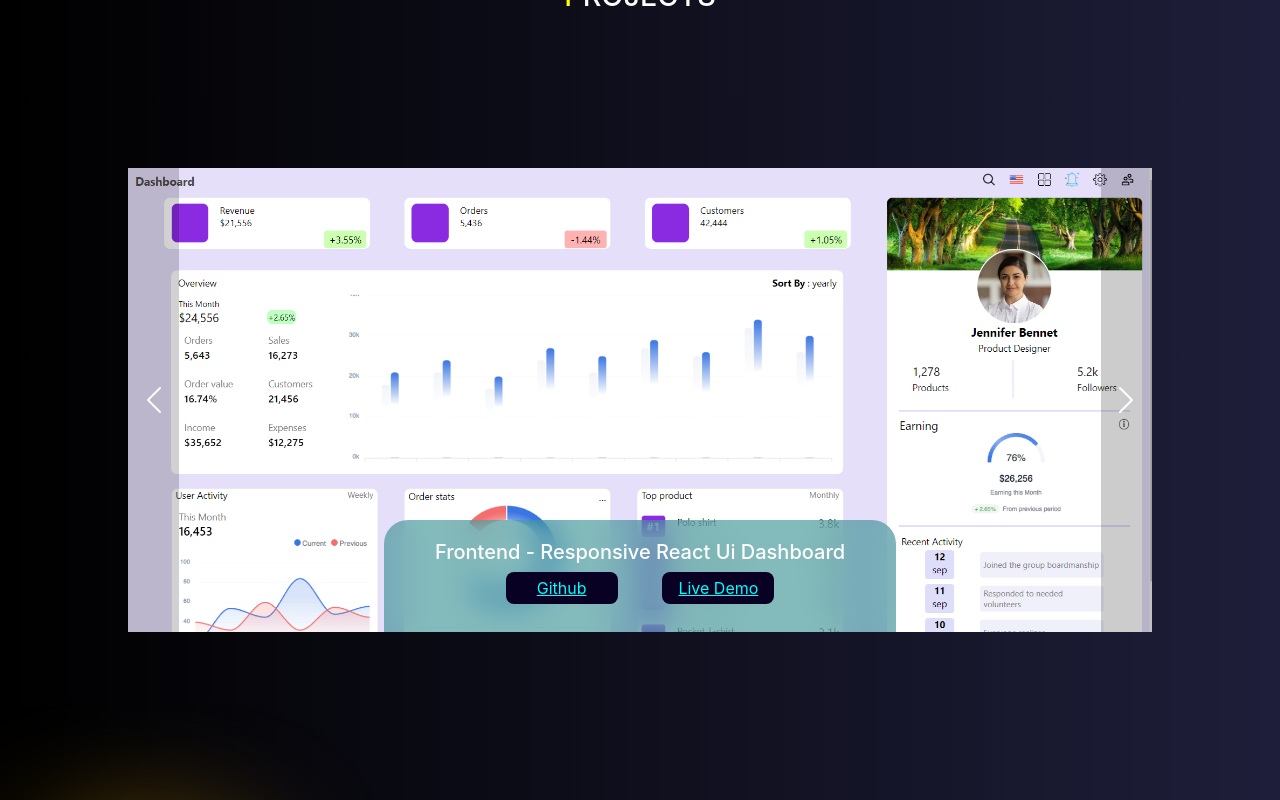
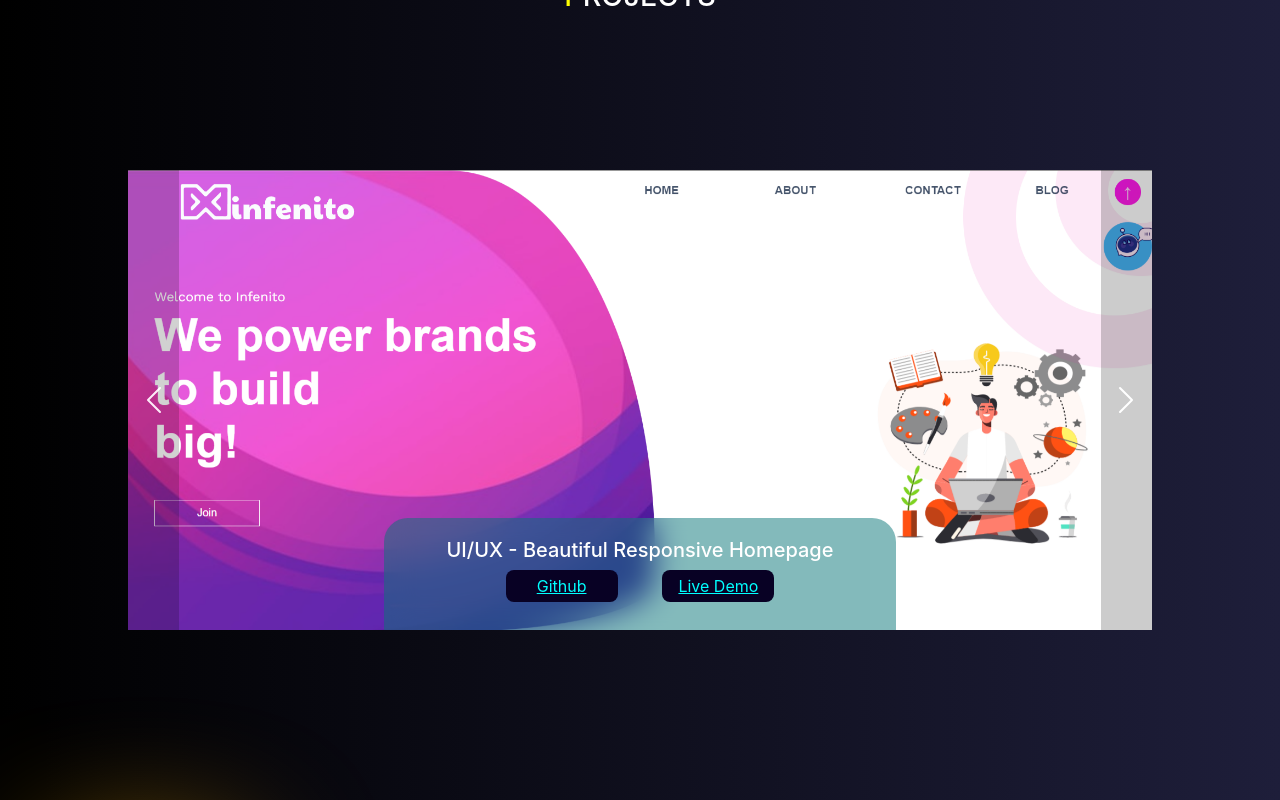
Before and after one commit to CoderAnurag007/My-Portfolio, a React (Create React App) app: page / in a window 1280 px wide. Both pictures are taken after a click on the button "Previous". Shown: the part 2695-3495 px from the top of the page. Built offline with nearby package versions, Linux system fonts and the light colour scheme.

Commit message:
updated resume

```diff
--- a/src/components/Projects/Projects.jsx
+++ b/src/components/Projects/Projects.jsx
@@ -5,6 +5,7 @@ import Text from "../../logos/text utils.png";
 import Pokemon from "../../logos/poke.png";
 import Dashboard from "../../logos/react dashboard.png";
 import Paint from "../../logos/paint.png";
+import Homepage from "../../logos/Homepage.png";
 const Projects = () => {
   return (
     <div className="project-container">
@@ -50,6 +51,12 @@ const Projects = () => {
             data-bs-target="#carouselExampleCaptions"
             data-bs-slide-to="4"
             aria-label="Slide 5"
+          ></button>
+          <button
+            type="button"
+            data-bs-target="#carouselExampleCaptions"
+            data-bs-slide-to="5"
+            aria-label="Slide 6"
           ></button>
         </div>
         <div className="carousel-inner">
@@ -109,13 +116,6 @@ const Projects = () => {
                 >
                   Github
                 </a>
-                {/* <a
-                  rel="noopener noreferrer"
-                  href="https://coderanurag007.github.io/Scripter/"
-                  target={"_blank"}
-                >
-                  Live Demo
-                </a> */}
               </div>
             </div>
           </div>
@@ -144,7 +144,7 @@ const Projects = () => {
           <div className="carousel-item">
             <img src={Dashboard} className="d-block w-100" alt="..." />
             <div className="carousel-caption project-detail">
-              <h5>Frontend - Responsive React Ui Dashboard</h5>
+              <h5>UI/UX- Responsive React Ui Dashboard</h5>
               <div className="projectopen">
                 <a
                   rel="noopener noreferrer"
@@ -156,6 +156,28 @@ const Projects = () => {
                 <a
                   rel="noopener noreferrer"
                   href="https://venerable-bavarois-c20bb4.netlify.app/"
+                  target={"_blank"}
+                >
+                  Live Demo
+                </a>
+              </div>
+            </div>
+          </div>
+          <div className="carousel-item">
+            <img src={Homepage} className="d-block w-100" alt="..." />
+            <div className="carousel-caption project-detail">
+              <h5>UI/UX - Beautiful Responsive Homepage</h5>
+              <div className="projectopen">
+                <a
+                  rel="noopener noreferrer"
+                  href="https://github.com/CoderAnurag007/Homepage-React-Ui"
+                  target={"_blank"}
+                >
+                  Github
+                </a>
+                <a
+                  rel="noopener noreferrer"
+                  href="https://silver-cannoli-a85c24.netlify.app/"
                   target={"_blank"}
                 >
                   Live Demo
```
Also changed, not shown: src/logos/Homepage.png (added), 1 other file (tests, documents, lock files or other folders).
